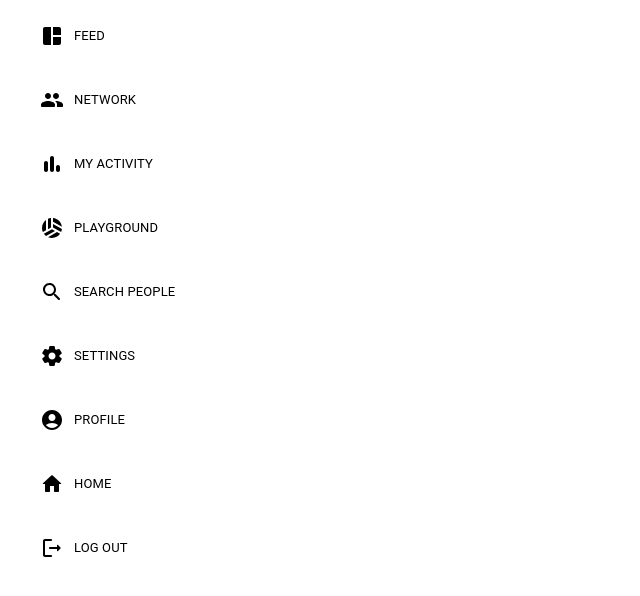
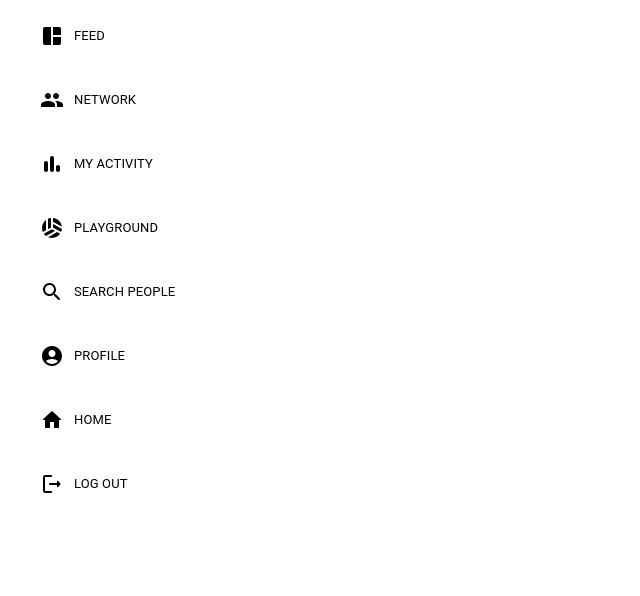
Before and after one commit to Arun89-crypto/SW-E11, a React (Create React App) app in the folder client/: page /dashboard in a window 1280 px wide. Shown: the top 596 px of the page, without its empty margins (0-640 px from the left). Built offline with nearby package versions, Linux system fonts and the light colour scheme.

Commit message:
🚨 Fix build warnings

```diff
--- a/client/src/shared/components/Profile.tsx
+++ b/client/src/shared/components/Profile.tsx
@@ -4,10 +4,8 @@ import {
 	Button,
 	Card,
 	CardContent,
-	Divider,
 	Switch,
 	TextField,
-	Container,
 	Grid,
 	Typography,
 } from "@mui/material";
--- a/client/src/shared/components/Sidebar.tsx
+++ b/client/src/shared/components/Sidebar.tsx
@@ -8,7 +8,6 @@ import {
   LogoutRounded,
   PeopleRounded,
   SearchRounded,
-  SettingsRounded,
   SportsVolleyballRounded,
 } from "@mui/icons-material";
 import { Link } from "react-router-dom";
@@ -140,7 +139,7 @@ const Sidebar = () => {
             </Typography>
           </Button>
         </Link>
-        <Link
+        {/* <Link
           to="/dashboard/setting"
           style={{ textDecoration: "none", color: "#000" }}
         >
@@ -159,7 +158,7 @@ const Sidebar = () => {
               Settings
             </Typography>
           </Button>
-        </Link>
+        </Link> */}
         <Link
           to="/dashboard/profile"
           style={{ textDecoration: "none", color: "#000" }}
```
